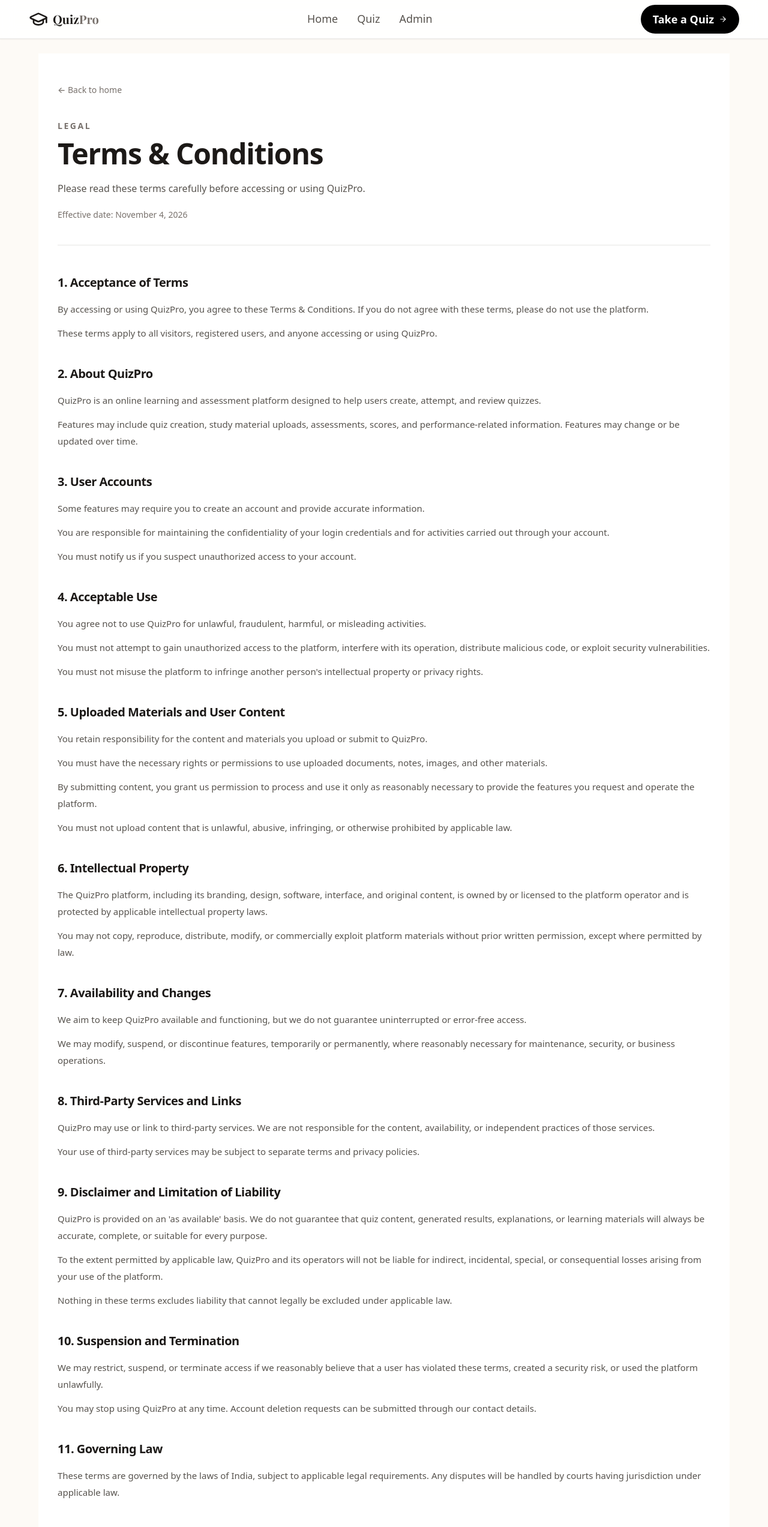
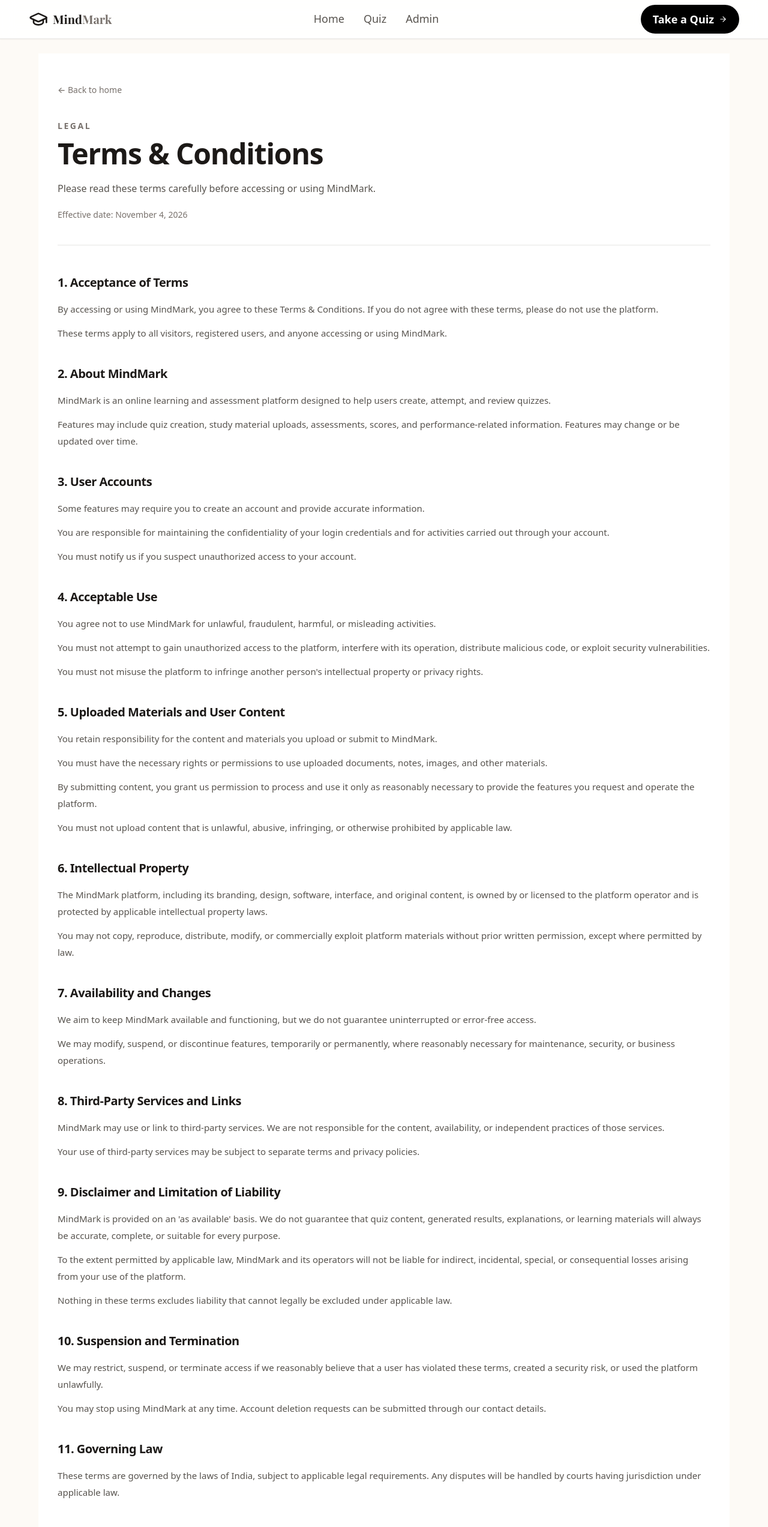
Before and after one commit to saini0156/ai-assessment-engine, a Next.js app in the folder frontend/: page /terms in a window 1280 px wide. Shown: the top 2545 px of the page at 60% size. Built offline with nearby package versions, Linux system fonts and the light colour scheme.

Commit message:
updated name and readme

```diff
--- a/frontend/src/app/cookie-policy/page.tsx
+++ b/frontend/src/app/cookie-policy/page.tsx
@@ -10,9 +10,9 @@ const sections = [
     ],
   },
   {
-    title: "2. How QuizPro Uses Cookies",
+    title: "2. How MindMark Uses Cookies",
     content: [
-      "QuizPro may use cookies and similar technologies to keep the platform working, remember user preferences, support account sessions, and understand how users interact with the platform.",
+      "MindMark may use cookies and similar technologies to keep the platform working, remember user preferences, support account sessions, and understand how users interact with the platform.",
     ],
   },
   {
@@ -28,14 +28,14 @@ const sections = [
     title: "4. Managing Cookies",
     content: [
       "Most browsers allow you to view, block, or delete cookies through their settings.",
-      "Blocking certain cookies may affect the availability or functionality of some QuizPro features, including account-related features.",
+      "Blocking certain cookies may affect the availability or functionality of some MindMark features, including account-related features.",
       "Where required by applicable law, we will provide appropriate choices or consent mechanisms before using non-essential cookies.",
     ],
   },
   {
     title: "5. Third-Party Technologies",
     content: [
-      "If QuizPro uses third-party analytics, embedded content, or other integrations, those providers may use cookies or similar technologies under their own privacy policies.",
+      "If MindMark uses third-party analytics, embedded content, or other integrations, those providers may use cookies or similar technologies under their own privacy policies.",
       "You should review the relevant third-party policies to understand how those technologies operate.",
     ],
   },
@@ -66,7 +66,7 @@ export default function CookiePolicyPage() {
             Cookie Policy
           </h1>
           <p className="mt-5 max-w-2xl text-base leading-7 text-stone-600">
-            This policy explains how QuizPro uses cookies and similar
+            This policy explains how MindMark uses cookies and similar
             technologies when you visit our platform.
           </p>
           <p className="mt-5 text-sm text-stone-500">
--- a/frontend/src/app/faq/page.tsx
+++ b/frontend/src/app/faq/page.tsx
@@ -49,7 +49,7 @@ export default function FAQPage() {
           </h1>
 
           <p className="mt-5 max-w-2xl text-base leading-7 text-stone-600">
-            Find answers to common questions about QuizPro, quizzes,
+            Find answers to common questions about MindMark, quizzes,
             your account, and how to get started.
           </p>
 
--- a/frontend/src/app/layout.tsx
+++ b/frontend/src/app/layout.tsx
@@ -11,7 +11,7 @@ const serif = Playfair_Display({
 });
 
 export const metadata: Metadata = {
-  title: "QuizPro | Syllabus to Practice Quizzes",
+  title: "MindMark | Syllabus to Practice Quizzes",
   description: "Turn a syllabus into practice quizzes with instant, plain-language explanations.",
 };
 
--- a/frontend/src/app/privacy-policy/page.tsx
+++ b/frontend/src/app/privacy-policy/page.tsx
@@ -6,14 +6,14 @@ const sections = [
     title: "1. Information We Collect",
     content: [
       "Account information: If you create an account, we may collect information such as your name, email address, and other details you provide.",
-      "Quiz information: We may collect quiz answers, scores, quiz history, uploaded study materials, and other content you submit while using QuizPro.",
+      "Quiz information: We may collect quiz answers, scores, quiz history, uploaded study materials, and other content you submit while using MindMark.",
       "Technical information: We may collect information such as browser type, device information, IP address, and basic usage data to help operate and improve the platform.",
     ],
   },
   {
     title: "2. How We Use Your Information",
     content: [
-      "To provide and maintain QuizPro services.",
+      "To provide and maintain MindMark services.",
       "To create quizzes, evaluate answers, and display results.",
       "To manage accounts and provide customer support.",
       "To improve platform performance, features, and user experience.",
@@ -32,7 +32,7 @@ const sections = [
     title: "4. Data Sharing",
     content: [
       "We do not sell your personal information.",
-      "We may share information with service providers that help us host, maintain, secure, or operate QuizPro. These providers should process information only for the services they provide to us.",
+      "We may share information with service providers that help us host, maintain, secure, or operate MindMark. These providers should process information only for the services they provide to us.",
       "We may disclose information where required by applicable law or where necessary to protect our rights, users, and platform.",
     ],
   },
@@ -55,14 +55,14 @@ const sections = [
   {
     title: "7. Third-Party Services",
     content: [
-      "QuizPro may rely on third-party services for hosting, analytics, authentication, email delivery, or other technical operations. Their handling of information is governed by their own privacy policies and applicable agreements.",
+      "MindMark may rely on third-party services for hosting, analytics, authentication, email delivery, or other technical operations. Their handling of information is governed by their own privacy policies and applicable agreements.",
       "We encourage you to review the privacy policies of third-party services you interact with.",
     ],
   },
   {
     title: "8. Children's Privacy",
     content: [
-      "QuizPro is not intended to knowingly collect personal information from children in violation of applicable law. Where required, parental or guardian consent must be obtained before processing a child's personal data.",
+      "MindMark is not intended to knowingly collect personal information from children in violation of applicable law. Where required, parental or guardian consent must be obtained before processing a child's personal data.",
     ],
   },
   {
@@ -92,7 +92,7 @@ export default function PrivacyPolicyPage() {
             Privacy Policy
           </h1>
           <p className="mt-5 max-w-2xl text-base leading-7 text-stone-600">
-            This Privacy Policy explains how QuizPro collects, uses, stores,
+            This Privacy Policy explains how MindMark collects, uses, stores,
             and protects information when you use our platform.
           </p>
           <p className="mt-5 text-sm text-stone-500">
@@ -131,7 +131,7 @@ export default function PrivacyPolicyPage() {
               Email: [YOUR PRIVACY CONTACT EMAIL]
             </p>
             <p className="mt-2 text-sm text-stone-500">
-              Platform: QuizPro
+              Platform: MindMark
             </p>
           </section>
         </div>
--- a/frontend/src/app/quiz/[id]/page.tsx
+++ b/frontend/src/app/quiz/[id]/page.tsx
@@ -211,7 +211,7 @@ export default function QuizPlayerPage({
             <div className="hidden items-center gap-2 sm:flex">
               <GraduationCap className="h-6 w-6 text-black" />
               <span className="text-base font-extrabold uppercase tracking-[0.18em] text-black">
-                QuizPro
+                MindMark
               </span>
             </div>
             <span className="hidden h-6 w-px bg-stone-200 sm:block" />
--- a/frontend/src/app/quiz/new/page.tsx
+++ b/frontend/src/app/quiz/new/page.tsx
@@ -266,7 +266,7 @@ function QuizConfigForm() {
           <Link href="/" className="inline-flex items-center gap-2 self-start text-white">
             <GraduationCap className="h-7 w-7 sm:h-8 sm:w-8" />
             <span className="text-lg font-extrabold uppercase tracking-[0.2em] sm:text-2xl">
-              QuizPro
+              MindMark
             </span>
           </Link>
 
@@ -283,7 +283,7 @@ function QuizConfigForm() {
           </div>
 
           <p className="hidden text-sm text-white/80 lg:block">
-            &copy; {new Date().getFullYear()} QuizPro
+            &copy; {new Date().getFullYear()} MindMark
           </p>
         </div>
       </div>
--- a/frontend/src/app/terms/page.tsx
+++ b/frontend/src/app/terms/page.tsx
@@ -5,14 +5,14 @@ const sections = [
   {
     title: "1. Acceptance of Terms",
     content: [
-      "By accessing or using QuizPro, you agree to these Terms & Conditions. If you do not agree with these terms, please do not use the platform.",
-      "These terms apply to all visitors, registered users, and anyone accessing or using QuizPro.",
+      "By accessing or using MindMark, you agree to these Terms & Conditions. If you do not agree with these terms, please do not use the platform.",
+      "These terms apply to all visitors, registered users, and anyone accessing or using MindMark.",
     ],
   },
   {
-    title: "2. About QuizPro",
+    title: "2. About MindMark",
     content: [
-      "QuizPro is an online learning and assessment platform designed to help users create, attempt, and review quizzes.",
+      "MindMark is an online learning and assessment platform designed to help users create, attempt, and review quizzes.",
       "Features may include quiz creation, study material uploads, assessments, scores, and performance-related information. Features may change or be updated over time.",
     ],
   },
@@ -27,7 +27,7 @@ const sections = [
   {
     title: "4. Acceptable Use",
     content: [
-      "You agree not to use QuizPro for unlawful, fraudulent, harmful, or misleading activities.",
+      "You agree not to use MindMark for unlawful, fraudulent, harmful, or misleading activities.",
       "You must not attempt to gain unauthorized access to the platform, interfere with its operation, distribute malicious code, or exploit security vulnerabilities.",
       "You must not misuse the platform to infringe another person's intellectual property or privacy rights.",
     ],
@@ -35,7 +35,7 @@ const sections = [
   {
     title: "5. Uploaded Materials and User Content",
     content: [
-      "You retain responsibility for the content and materials you upload or submit to QuizPro.",
+      "You retain responsibility for the content and materials you upload or submit to MindMark.",
       "You must have the necessary rights or permissions to use uploaded documents, notes, images, and other materials.",
       "By submitting content, you grant us permission to process and use it only as reasonably necessary to provide the features you request and operate the platform.",
       "You must not upload content that is unlawful, abusive, infringing, or otherwise prohibited by applicable law.",
@@ -44,29 +44,29 @@ const sections = [
   {
     title: "6. Intellectual Property",
     content: [
-      "The QuizPro platform, including its branding, design, software, interface, and original content, is owned by or licensed to the platform operator and is protected by applicable intellectual property laws.",
+      "The MindMark platform, including its branding, design, software, interface, and original content, is owned by or licensed to the platform operator and is protected by applicable intellectual property laws.",
       "You may not copy, reproduce, distribute, modify, or commercially exploit platform materials without prior written permission, except where permitted by law.",
     ],
   },
   {
     title: "7. Availability and Changes",
     content: [
-      "We aim to keep QuizPro available and functioning, but we do not guarantee uninterrupted or error-free access.",
+      "We aim to keep MindMark available and functioning, but we do not guarantee uninterrupted or error-free access.",
       "We may modify, suspend, or discontinue features, temporarily or permanently, where reasonably necessary for maintenance, security, or business operations.",
     ],
   },
   {
     title: "8. Third-Party Services and Links",
     content: [
-      "QuizPro may use or link to third-party services. We are not responsible for the content, availability, or independent practices of those services.",
+      "MindMark may use or link to third-party services. We are not responsible for the content, availability, or independent practices of those services.",
       "Your use of third-party services may be subject to separate terms and privacy policies.",
     ],
   },
   {
     title: "9. Disclaimer and Limitation of Liability",
     content: [
-      "QuizPro is provided on an 'as available' basis. We do not guarantee that quiz content, generated results, explanations, or learning materials will always be accurate, complete, or suitable for every purpose.",
-      "To the extent permitted by applicable law, QuizPro and its operators will not be liable for indirect, incidental, special, or consequential losses arising from your use of the platform.",
+      "MindMark is provided on an 'as available' basis. We do not guarantee that quiz content, generated results, explanations, or learning materials will always be accurate, complete, or suitable for every purpose.",
+      "To the extent permitted by applicable law, MindMark and its operators will not be liable for indirect, incidental, special, or consequential losses arising from your use of the platform.",
       "Nothing in these terms excludes liability that cannot legally be excluded under applicable law.",
     ],
   },
@@ -74,7 +74,7 @@ const sections = [
     title: "10. Suspension and Termination",
     content: [
       "We may restrict, suspend, or terminate access if we reasonably believe that a user has violated these terms, created a security risk, or used the platform unlawfully.",
-      "You may stop using QuizPro at any time. Account deletion requests can be submitted through our contact details.",
+      "You may stop using MindMark at any time. Account deletion requests can be submitted through our contact details.",
     ],
   },
   {
@@ -86,7 +86,7 @@ const sections = [
   {
     title: "12. Changes to These Terms",
     content: [
-      "We may revise these Terms & Conditions from time to time. Updated terms will be published on this page. Continued use of QuizPro after changes take effect constitutes acceptance of the revised terms, where permitted by law.",
+      "We may revise these Terms & Conditions from time to time. Updated terms will be published on this page. Continued use of MindMark after changes take effect constitutes acceptance of the revised terms, where permitted by law.",
     ],
   },
 ];
@@ -111,7 +111,7 @@ export default function TermsPage() {
           </h1>
           <p className="mt-5 max-w-2xl text-base leading-7 text-stone-600">
             Please read these terms carefully before accessing or using
-            QuizPro.
+            MindMark.
           </p>
           <p className="mt-5 text-sm text-stone-500">
             Effective date: November 4, 2026
--- a/frontend/src/components/faq/FAQAccordion.tsx
+++ b/frontend/src/components/faq/FAQAccordion.tsx
@@ -94,7 +94,7 @@ export default function FAQAccordion({
 
           <Reveal direction="up" delay={0.2}>
             <p className="mt-4 max-w-lg text-sm leading-6 text-[#53647e] sm:text-base">
-              Find answers to common questions about QuizPro,
+              Find answers to common questions about MindMark,
               quizzes, your account, and how to get started.
             </p>
           </Reveal>
--- a/frontend/src/components/layout/Footer.tsx
+++ b/frontend/src/components/layout/Footer.tsx
@@ -27,7 +27,7 @@ export function Footer() {
             <Link href="/" className="inline-flex items-center gap-2">
               <GraduationCap className="h-8 w-8 text-stone-900" />
               <span className="font-serif text-2xl font-bold text-stone-900">
-                Quiz<span className="text-stone-500">Pro</span>
+                Mind<span className="text-stone-500">Mark</span>
               </span>
             </Link>
 
@@ -81,7 +81,7 @@ export function Footer() {
         {/* Bottom Bar */}
         <div className="mt-12 flex flex-col items-center justify-between gap-4 border-t border-stone-200 pt-6 sm:flex-row">
           <p className="text-xs text-stone-500">
-            © {new Date().getFullYear()} QuizPro. All rights reserved.
+            © {new Date().getFullYear()} MindMark. All rights reserved.
           </p>
 
           <div className="flex flex-wrap items-center justify-center gap-5">
--- a/frontend/src/components/layout/Navbar.tsx
+++ b/frontend/src/components/layout/Navbar.tsx
@@ -89,7 +89,7 @@ export function Navbar() {
           <Link href="/" className="flex items-center gap-2">
             <GraduationCap className={`h-8 w-8 transition-colors ${logoColor}`} />
             <span className={`font-serif text-xl font-bold transition-colors ${logoColor}`}>
-              Quiz<span className={logoAccent}>Pro</span>
+              Mind<span className={logoAccent}>Mark</span>
             </span>
           </Link>
 
```
Also changed, not shown: frontend/src/data/faqs.ts (+6 -6 lines), 1 other file (tests, documents, lock files or other folders).
